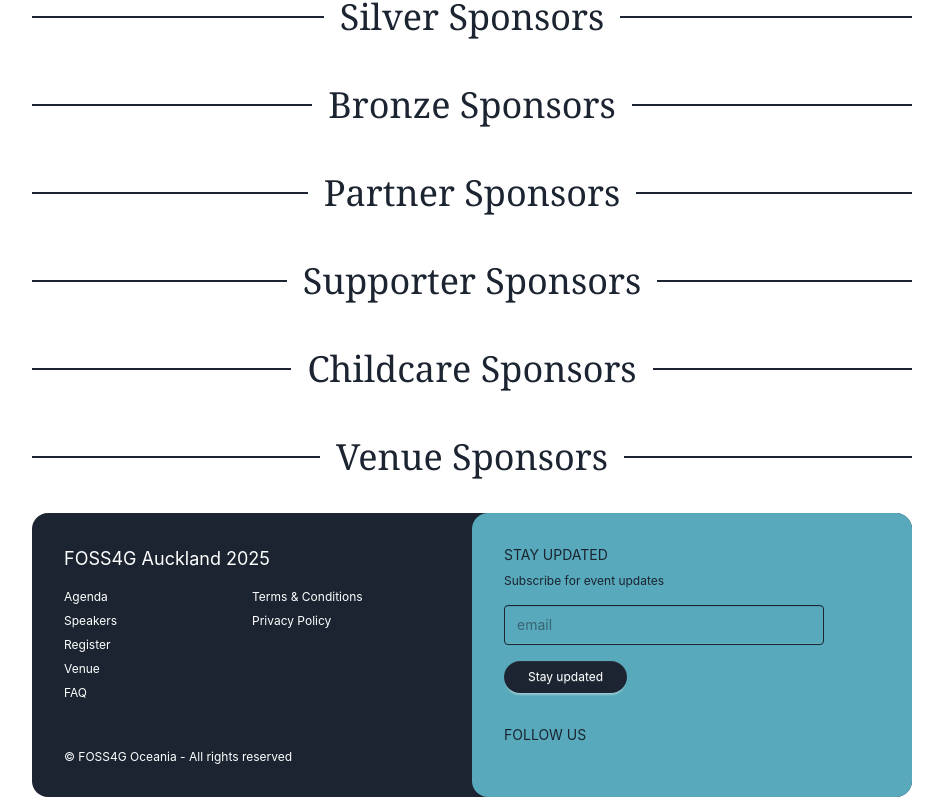
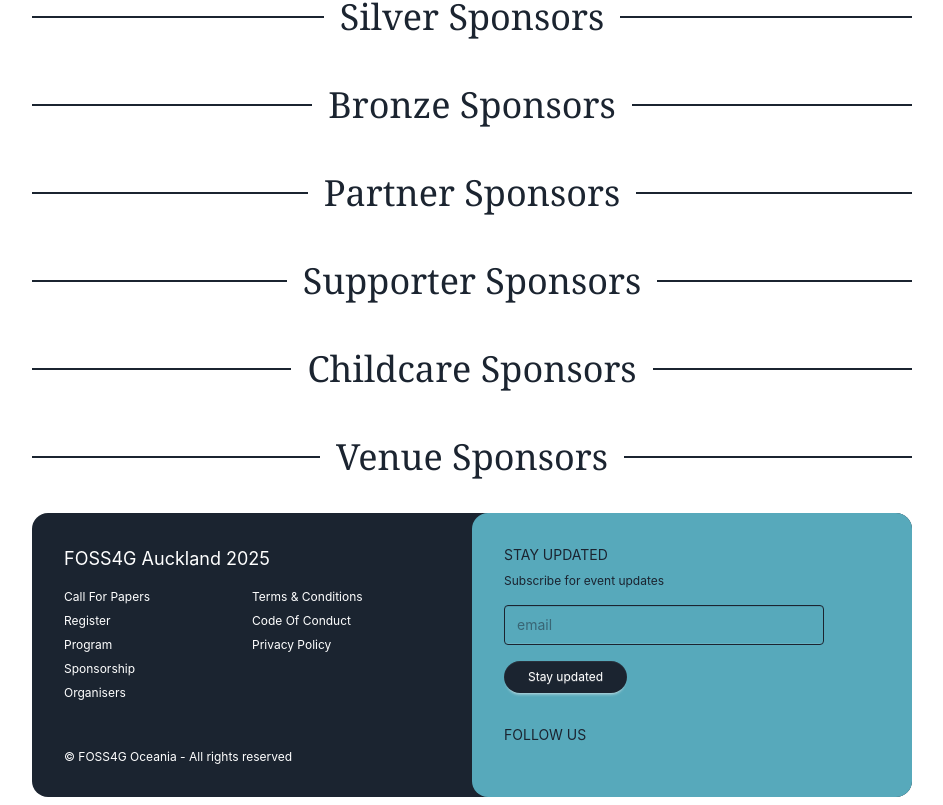
Before and after one commit to osgeo-oceania/foss4g-2025, a SvelteKit app: page / in a window 1280 px wide. Shown: the part 3171-3976 px from the top of the page, without its empty margins (168-1111 px from the left). Built offline with nearby package versions, Linux system fonts and the light colour scheme; what @iconify/tailwind4 would draw is missing.

Commit message:
Update Footer.svelte

```diff
--- a/src/components/Footer.svelte
+++ b/src/components/Footer.svelte
@@ -8,14 +8,15 @@
       <div class="text-lg">FOSS4G Auckland 2025</div>
       <div class="grid grid-cols-2 text-xs">
         <ul class="space-y-2">
-          <li><Link href="/program/outline">Agenda</Link></li>
-          <li><Link href="/speakers">Speakers</Link></li>
+          <li><Link href="/attend/call-for-papers">Call For Papers</Link></li>
           <li><Link href="/attend/register">Register</Link></li>
-          <li><Link href="/attend/conference-venue">Venue</Link></li>
-          <li><Link href="/faq">FAQ</Link></li>
+          <li><Link href="/program/outline">Program</Link></li>
+          <li><Link href="/sponsorship">Sponsorship</Link></li>
+          <li><Link href="/organisers">Organisers</Link></li>
         </ul>
         <ul class="space-y-2">
           <li><Link href="/attend/terms-and-conditions">Terms &amp; Conditions</Link></li>
+          <li><Link href="/attend/code-of-conduct">Code Of Conduct</Link></li>
           <li><Link href="/attend/privacy-policy">Privacy Policy</Link></li>
         </ul>
       </div>
```
